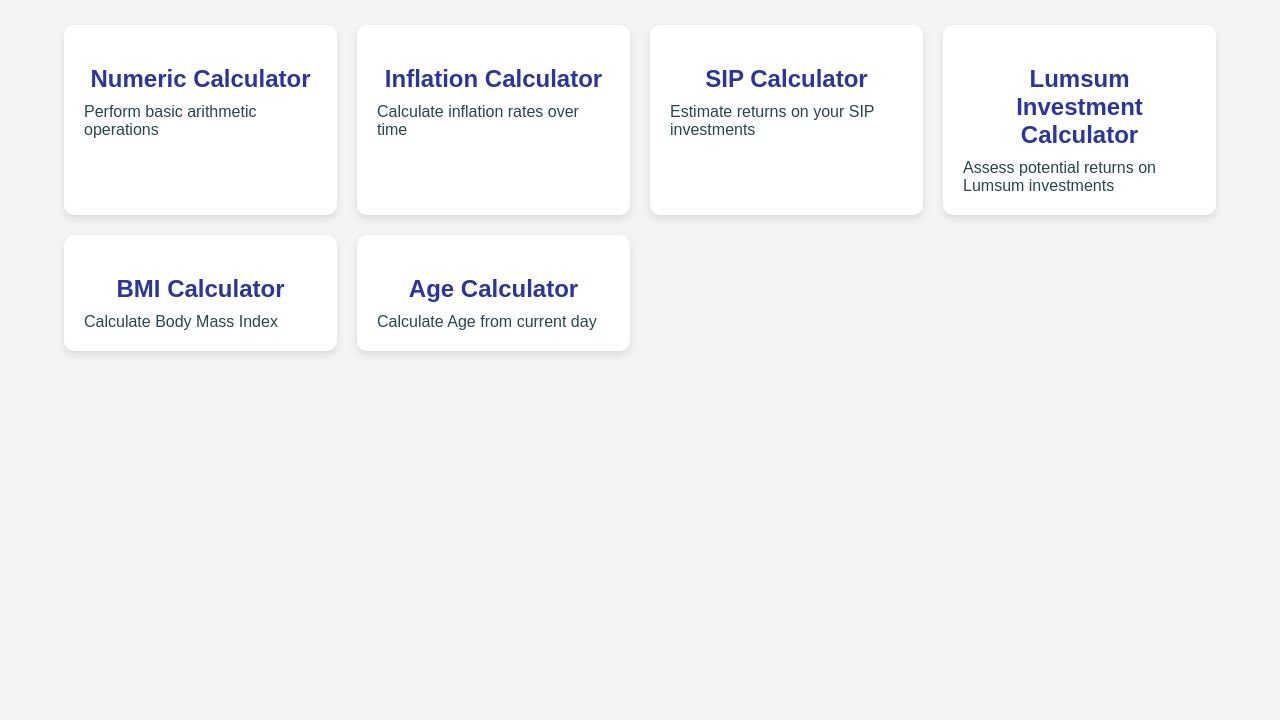
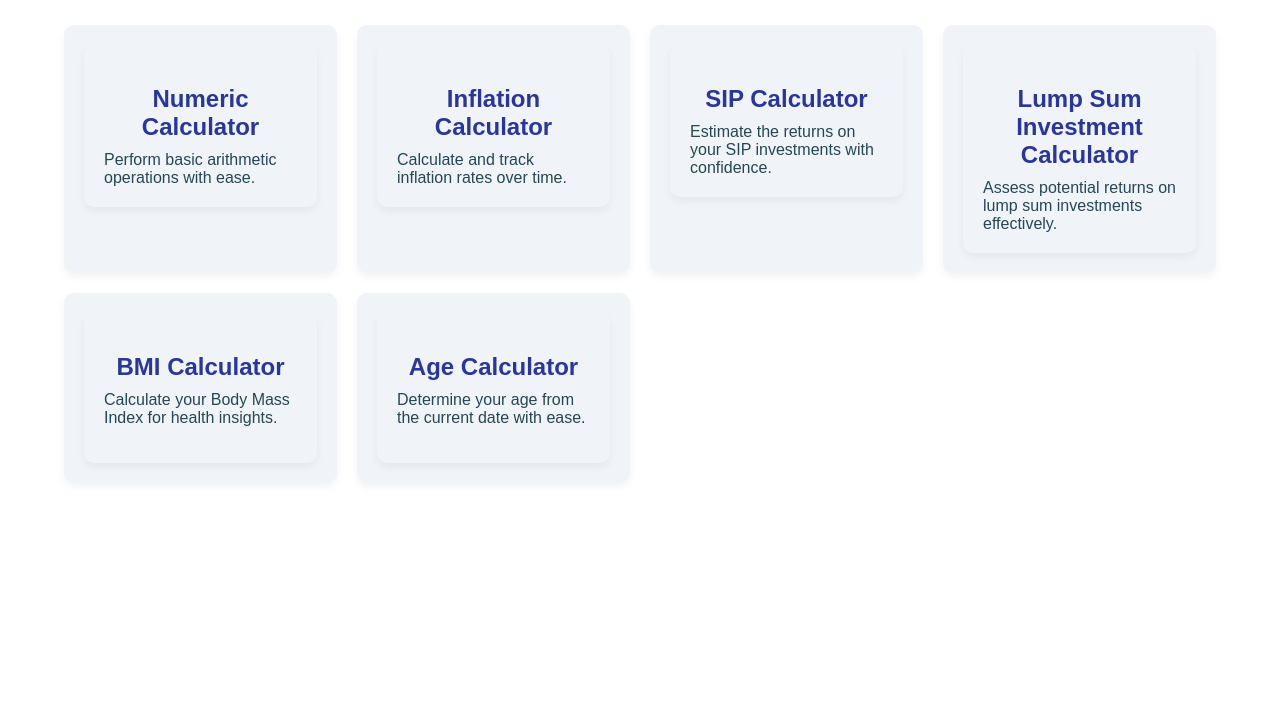
Before and after one commit to I3WX/multiCalculator, a plain HTML site: page index.html in a window 1280 px wide. Shown: the part 80-800 px from the top of the page. Drawn offline with Linux system fonts and the light colour scheme.

Commit message:
make css of every calculater similer to each other

```diff
--- a/BMICalculater/style.css
+++ b/BMICalculater/style.css
@@ -1,57 +1,104 @@
-*{
-    margin: 0px;
-    padding: 0px;
+:root {
+    --primary-color: #2a369d; /* Deep blue for primary elements */
+    --secondary-color: #264653; /* Darker blue-gray for secondary elements */
+    --accent-color: #1a73e8; /* Lighter blue accent */
+    --background-color: #ffffff; /* White background for a clean look */
+    --card-background-color: #f0f4f8; /* Soft off-white for card backgrounds */
+    --text-color: #333333; /* Dark gray for text for better readability */
+    --card-shadow-color: rgba(0, 0, 0, 0.05); /* Lighter shadow for a subtle effect */
 }
-body{
+
+* {
+    margin: 0;
+    padding: 0;
+}
+
+body {
     height: 100vh;
     width: 100vw;
     display: grid;
     place-items: center;
+    background-color: var(--background-color);
 }
-#container{
+
+#container {
     height: 80vh;
     width: 80vw;
     display: flex;
     flex-direction: column;
     align-items: center;
+    background-color: var(--card-background-color);
+    border-radius: 15px;
+    box-shadow: 0 8px 16px var(--card-shadow-color);
 }
-#Headding{
+
+#Headding {
     font-size: 3.5em;
     font-weight: 800;
     height: 30%;
+    color: var(--primary-color);
 }
-#box{
-    border : solid 10px #000;
-    border-radius: 15px;
+
+#box {
     height: 70%;
     width: 80%;
     display: grid;
     place-items: center;
+    background-color: var(--background-color);
+    border-radius: 15px;
+    box-shadow: 0 4px 8px var(--card-shadow-color);
 }
-.input{
+
+.input {
     display: flex;
     justify-content: center;
     width: 100%;
     height: 30%;
 }
-.inputLabel{
+
+.inputLabel {
     display: flex;
     align-self: center;
     font-weight: 800;
     padding: 10px;
+    color: var(--secondary-color);
 }
-.textInput{
+
+.textInput {
     height: 100%;
     width: 70%;
+    border: 1px solid var(--secondary-color);
+    border-radius: 5px;
+    padding: 5px;
+    transition: all 0.3s ease;
 }
-#btn{
+
+.textInput:focus {
+    outline: none;
+    border-color: var(--accent-color);
+    box-shadow: 0 0 5px rgba(26, 115, 232, 0.5);
+}
+
+#btn {
     width: 100%;
     height: 40%;
     display: flex;
     justify-content: center;
 }
-#submitBtn{
+
+#submitBtn {
     border-radius: 10px;
     height: 100%;
     width: 50%;
+    background-color: var(--primary-color);
+    color: #fff;
+    font-size: 1.2rem;
+    font-weight: bold;
+    border: none;
+    transition: background-color 0.3s ease;
 }
+
+#submitBtn:hover {
+    background-color: var(--accent-color);
+    cursor: pointer;
+}
--- a/InflationCalculator/style.css
+++ b/InflationCalculator/style.css
@@ -1,3 +1,13 @@
+:root {
+    --primary-color: #2a369d; /* Deep blue for primary elements */
+    --secondary-color: #264653; /* Darker blue-gray for secondary elements */
+    --accent-color: #1a73e8; /* Lighter blue accent */
+    --background-color: #ffffff; /* White background for a clean look */
+    --card-background-color: #f0f4f8; /* Soft off-white for card backgrounds */
+    --text-color: #333333; /* Dark gray for text for better readability */
+    --card-shadow-color: rgba(0, 0, 0, 0.05); /* Lighter shadow for a subtle effect */
+}
+
 * {
     margin: 0;
     padding: 0;
@@ -6,7 +16,7 @@
 }
 
 body {
-    background-color: #f4f4f9;
+    background-color: var(--card-background-color);
     display: flex;
     justify-content: center;
     align-items: center;
@@ -16,10 +26,10 @@ body {
 .container {
     display: flex;
     flex-direction: column;
-    background-color: #fff;
+    background-color: var(--background-color);
     padding: 20px;
     border-radius: 10px;
-    box-shadow: 0 5px 15px rgba(0, 0, 0, 0.1);
+    box-shadow: 0 5px 15px var(--card-shadow-color);
     width: 80%;
     max-width: 600px;
 }
@@ -33,6 +43,7 @@ body {
 .input label {
     margin-bottom: 10px;
     font-weight: bold;
+    color: var(--primary-color);
 }
 
 input[type="range"] {
@@ -41,7 +52,7 @@ input[type="range"] {
 }
 
 .data {
-    background-color: #f0f0f5;
+    background-color: var(--card-background-color);
     padding: 20px;
     border-radius: 10px;
 }
@@ -49,9 +60,10 @@ input[type="range"] {
 .data div {
     margin-bottom: 10px;
     font-size: 18px;
+    color: var(--text-color);
 }
 
 span {
     font-weight: bold;
-    color: #333;
+    color: var(--primary-color);
 }
--- a/LumSumCalculater/style.css
+++ b/LumSumCalculater/style.css
@@ -1,3 +1,13 @@
+:root {
+    --primary-color: #2a369d; /* Deep blue for primary elements */
+    --secondary-color: #264653; /* Darker blue-gray for secondary elements */
+    --accent-color: #1a73e8; /* Lighter blue accent */
+    --background-color: #ffffff; /* White background for a clean look */
+    --card-background-color: #f0f4f8; /* Soft off-white for card backgrounds */
+    --text-color: #333333; /* Dark gray for text for better readability */
+    --card-shadow-color: rgba(0, 0, 0, 0.05); /* Lighter shadow for a subtle effect */
+}
+
 * {
     margin: 0;
     padding: 0;
@@ -6,7 +16,7 @@
 }
 
 body {
-    background-color: #f4f4f9;
+    background-color: var(--card-background-color);
     display: flex;
     justify-content: center;
     align-items: center;
@@ -16,10 +26,10 @@ body {
 .container {
     display: flex;
     flex-direction: column;
-    background-color: #fff;
+    background-color: var(--background-color);
     padding: 20px;
     border-radius: 10px;
-    box-shadow: 0 5px 15px rgba(0, 0, 0, 0.1);
+    box-shadow: 0 5px 15px var(--card-shadow-color);
     width: 80%;
     max-width: 600px;
 }
@@ -33,6 +43,7 @@ body {
 .input label {
     margin-bottom: 10px;
     font-weight: bold;
+    color: var(--primary-color);
 }
 
 input[type="range"] {
@@ -41,7 +52,7 @@ input[type="range"] {
 }
 
 .data {
-    background-color: #f0f0f5;
+    background-color: var(--card-background-color);
     padding: 20px;
     border-radius: 10px;
 }
@@ -49,9 +60,10 @@ input[type="range"] {
 .data div {
     margin-bottom: 10px;
     font-size: 18px;
+    color: var(--text-color);
 }
 
 span {
     font-weight: bold;
-    color: #333;
+    color: var(--primary-color);
 }
--- a/SIPCalculater/style.css
+++ b/SIPCalculater/style.css
@@ -1,3 +1,13 @@
+:root {
+    --primary-color: #2a369d; /* Deep blue for primary elements */
+    --secondary-color: #264653; /* Darker blue-gray for secondary elements */
+    --accent-color: #1a73e8; /* Lighter blue accent */
+    --background-color: #ffffff; /* White background for a clean look */
+    --card-background-color: #f0f4f8; /* Soft off-white for card backgrounds */
+    --text-color: #333333; /* Dark gray for text for better readability */
+    --card-shadow-color: rgba(0, 0, 0, 0.05); /* Lighter shadow for a subtle effect */
+}
+
 * {
     margin: 0;
     padding: 0;
@@ -6,7 +16,7 @@
 }
 
 body {
-    background-color: #f4f4f9;
+    background-color: var(--background-color);
     display: flex;
     justify-content: center;
     align-items: center;
@@ -16,10 +26,10 @@ body {
 .sip-container {
     display: flex;
     flex-direction: column;
-    background-color: #fff;
+    background-color: var(--card-background-color);
     padding: 20px;
     border-radius: 10px;
-    box-shadow: 0 5px 15px rgba(0, 0, 0, 0.1);
+    box-shadow: 0 5px 15px var(--card-shadow-color);
     width: 80%;
     max-width: 600px;
 }
@@ -32,7 +42,8 @@ body {
 
 .sip-inputs label, .sip-results div {
     margin-bottom: 10px;
-    font-size: 18px;
+    font-weight: bold;
+    color: var(--primary-color);
 }
 
 input[type="range"] {
@@ -42,15 +53,16 @@ input[type="range"] {
 
 .sip-inputs label span, .sip-results span {
     font-weight: bold;
-    color: #333;
+    color: var(--primary-color);
 }
 
 .sip-results {
-    background-color: #f0f0f5;
+    background-color: var(--background-color);
     padding: 10px;
     border-radius: 10px;
 }
 
 .sip-results div {
     font-size: 18px;
+    color: var(--text-color);
 }
--- /dev/null
+++ b/TipCalculator/style.css
@@ -0,0 +1,76 @@
+/* Reset some default browser styles */
+* {
+    margin: 0;
+    padding: 0;
+    box-sizing: border-box;
+    font-family: 'Arial', sans-serif;
+}
+
+:root {
+    --primary-color: #2a369d;
+    --secondary-color: #264653;
+    --accent-color: #1a73e8;
+    --background-color: #ffffff;
+    --card-background-color: #f0f4f8;
+    --text-color: #333333;
+    --card-shadow-color: rgba(0, 0, 0, 0.05);
+}
+
+body {
+    background-color: var(--background-color);
+    color: var(--text-color);
+    display: flex;
+    justify-content: center;
+    align-items: center;
+    height: 100vh;
+    margin: 0;
+}
+
+.container {
+    background-color: var(--card-background-color);
+    padding: 20px;
+    border-radius: 10px;
+    box-shadow: 0 4px 10px var(--card-shadow-color);
+    max-width: 400px;
+    width: 100%;
+    text-align: center;
+}
+
+.tipInput input {
+    width: 100%;
+    padding: 10px;
+    margin: 10px 0;
+    border: 1px solid var(--secondary-color);
+    border-radius: 5px;
+    background-color: var(--background-color);
+    color: var(--text-color);
+    font-size: 1rem;
+}
+
+button {
+    background-color: var(--accent-color);
+    color: var(--background-color);
+    padding: 10px;
+    border: none;
+    border-radius: 5px;
+    cursor: pointer;
+    width: 100%;
+    font-size: 1.2rem;
+    margin-top: 10px;
+}
+
+button:hover {
+    background-color: var(--primary-color);
+}
+
+.resut {
+    margin-top: 20px;
+    font-size: 1.5rem;
+    color: var(--primary-color);
+}
+
+input:focus, button:focus {
+    outline: none;
+    border: 1px solid var(--accent-color);
+    box-shadow: 0 0 5px var(--accent-color);
+}
--- a/ageCalculator/style.css
+++ b/ageCalculator/style.css
@@ -1,5 +1,15 @@
+:root {
+    --primary-color: #2a369d; /* Deep blue for primary elements */
+    --secondary-color: #264653; /* Darker blue-gray for secondary elements */
+    --accent-color: #1a73e8; /* Lighter blue accent */
+    --background-color: #ffffff; /* White background for a clean look */
+    --card-background-color: #f0f4f8; /* Soft off-white for card backgrounds */
+    --text-color: #333333; /* Dark gray for text for better readability */
+    --card-shadow-color: rgba(0, 0, 0, 0.05); /* Lighter shadow for a subtle effect */
+}
+
 body {
-    background: #f0f0f0;
+    background: var(--background-color);
     font-family: 'Arial', sans-serif;
     display: grid;
     place-items: center;
@@ -8,9 +18,9 @@ body {
 }
 
 .container {
-    background: #fff;
+    background: var(--card-background-color);
     border-radius: 10px;
-    box-shadow: 0 8px 16px rgba(0, 0, 0, 0.2);
+    box-shadow: 0 8px 16px var(--card-shadow-color);
     display: flex;
     flex-direction: column;
     align-items: center;
@@ -28,23 +38,23 @@ body {
 #DOB {
     padding: 10px;
     border-radius: 5px;
-    border: 1px solid #ccc;
+    border: 1px solid var(--secondary-color);
     width: 70%;
     font-size: 16px;
     transition: all 0.3s ease;
 }
 
 #DOB:focus {
-    border-color: #007bff;
+    border-color: var(--accent-color);
     outline: none;
-    box-shadow: 0 0 5px rgba(0, 123, 255, 0.5);
+    box-shadow: 0 0 5px rgba(26, 115, 232, 0.5);
 }
 
 .result {
     width: 100%;
     text-align: center;
     font-size: 1.5rem;
-    color: #333;
+    color: var(--text-color);
     padding: 10px;
 }
 
@@ -52,6 +62,6 @@ body {
     content: "Your age will appear here:";
     display: block;
     font-size: 1.1rem;
-    color: #666;
+    color: var(--secondary-color);
     margin-bottom: 10px;
 }
--- a/index.html
+++ b/index.html
@@ -3,47 +3,59 @@
 <head>
     <meta charset="UTF-8">
     <meta name="viewport" content="width=device-width, initial-scale=1.0">
-    <title>Multi Calculator</title>
+    <title>UniversalCalc</title>
     <link rel="stylesheet" href="style.css">
 </head>
 <body>
-    <div class="title">CalcNest</div>
+    <div class="title">UniversalCalc</div>
     <div class="container">
         <div class="calculators">
             <div class="card">
-                <a href="NumericCalculator/index.html">
+                <a href="NumericCalculator/Calculator.html">
+                    <div class="card">
                         <div class="title">Numeric Calculator</div>
-                    <div class="about">Perform basic arithmetic operations</div>
+                        <div class="about">Perform basic arithmetic operations with ease.</div>
+                    </div>
                 </a>
             </div>
             <div class="card">
                 <a href="InflationCalculator/InflationCalculator.html">
+                    <div class="card">
                         <div class="title">Inflation Calculator</div>
-                    <div class="about">Calculate inflation rates over time</div>
+                        <div class="about">Calculate and track inflation rates over time.</div>
+                    </div>
                 </a>
             </div>
             <div class="card">
                 <a href="SIPCalculater/SIPCalculator.html">
+                    <div class="card">
                         <div class="title">SIP Calculator</div>
-                    <div class="about">Estimate returns on your SIP investments</div>
+                        <div class="about">Estimate the returns on your SIP investments with confidence.</div>
+                    </div>
                 </a>
             </div>
             <div class="card">
                 <a href="LumSumCalculater/LumSumCalculator.html">
-                    <div class="title">Lumsum Investment Calculator</div>
-                    <div class="about">Assess potential returns on Lumsum investments</div>
+                    <div class="card">
+                        <div class="title">Lump Sum Investment Calculator</div>
+                        <div class="about">Assess potential returns on lump sum investments effectively.</div>
+                    </div>
                 </a>
             </div>
             <div class="card">
                 <a href="BMICalculater/index.html">
+                    <div class="card">
                         <div class="title">BMI Calculator</div>
-                    <div class="about">Calculate Body Mass Index</div>
+                        <div class="about">Calculate your Body Mass Index for health insights.</div>
+                    </div>
                 </a>
             </div>
             <div class="card">
                 <a href="ageCalculator/AgeCalculator.html">
+                    <div class="card">
                         <div class="title">Age Calculator</div>
-                    <div class="about">Calculate Age from current day</div>
+                        <div class="about">Determine your age from the current date with ease.</div>
+                    </div>
                 </a>
             </div>
         </div>
--- a/style.css
+++ b/style.css
@@ -1,12 +1,11 @@
-
 :root {
-    --primary-color: #2a369d;
-    --secondary-color: #264653;
-    --accent-color: #e76f51;
-    --background-color: #f4f4f4;
-    --card-background-color: #ffffff;
-    --text-color: #333333;
-    --card-shadow-color: rgba(0, 0, 0, 0.1);
+    --primary-color: #2a369d; /* Deep blue for primary elements */
+    --secondary-color: #264653; /* Darker blue-gray for secondary elements */
+    --accent-color: #1a73e8; /* Lighter blue accent */
+    --background-color: #ffffff; /* White background for a clean look */
+    --card-background-color: #f0f4f8; /* Soft off-white for card backgrounds */
+    --text-color: #333333; /* Dark gray for text for better readability */
+    --card-shadow-color: rgba(0, 0, 0, 0.05); /* Lighter shadow for a subtle effect */
 }
 
 * {
@@ -50,6 +49,7 @@ a{
     border-radius: 10px;
     box-shadow: 0 4px 8px var(--card-shadow-color);
     transition: transform 0.3s ease, box-shadow 0.3s ease;
+    min-height: 150px;
 }
 
 .card:hover {
```
Also changed, not shown: BMICalculater/package.json (deleted, +0 -11 lines), SIPCalculater/scritp.js (deleted, +0 -34 lines), TipCalculator/TipCalculator.html (added, +21 -0 lines), TipCalculator/script.js (added). Lines whose indentation alone changed are shown as unchanged.
